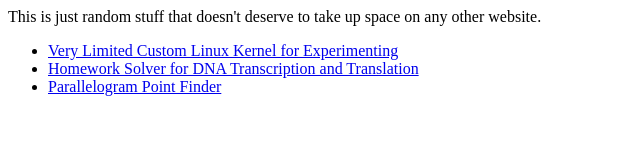
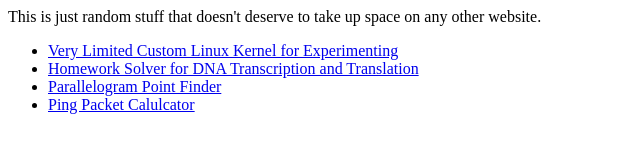
Before and after one commit to michaelfm1211/random, a plain HTML site: page index.html in a window 1280 px wide. Shown: the whole page, without its empty margins (0-640 px from the left). Drawn offline with Linux system fonts and the light colour scheme.

Commit message:
ping packet calc

```diff
--- a/index.html
+++ b/index.html
@@ -11,6 +11,7 @@
 		<li><a href="linux_hi">Very Limited Custom Linux Kernel for Experimenting</a></li>
 		<li><a href="dna">Homework Solver for DNA Transcription and Translation</a></li>
 		<li><a href="para">Parallelogram Point Finder</a></li>
+		<li><a href="https://github.com/michaelfm1211/ping-calculator">Ping Packet Calulcator</a></li>
 	</ul>
 </body>
 </html>
```
